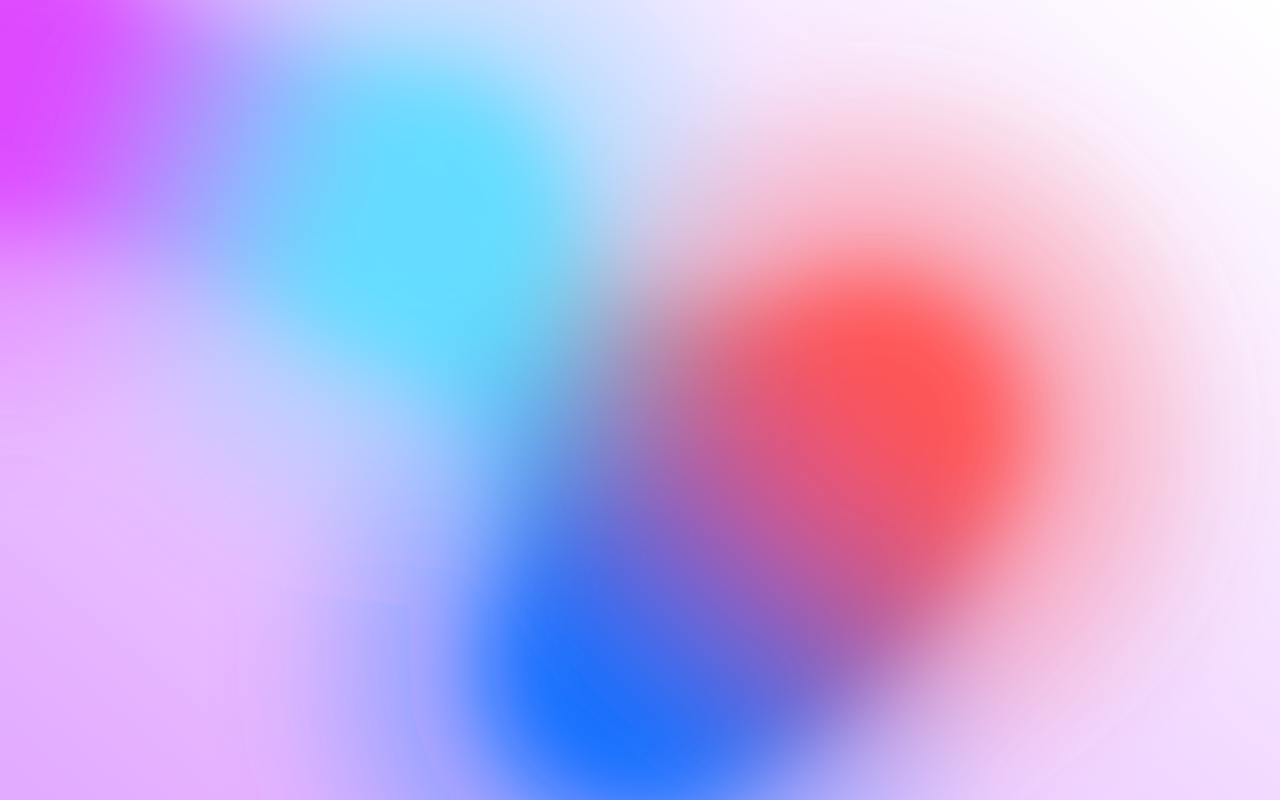
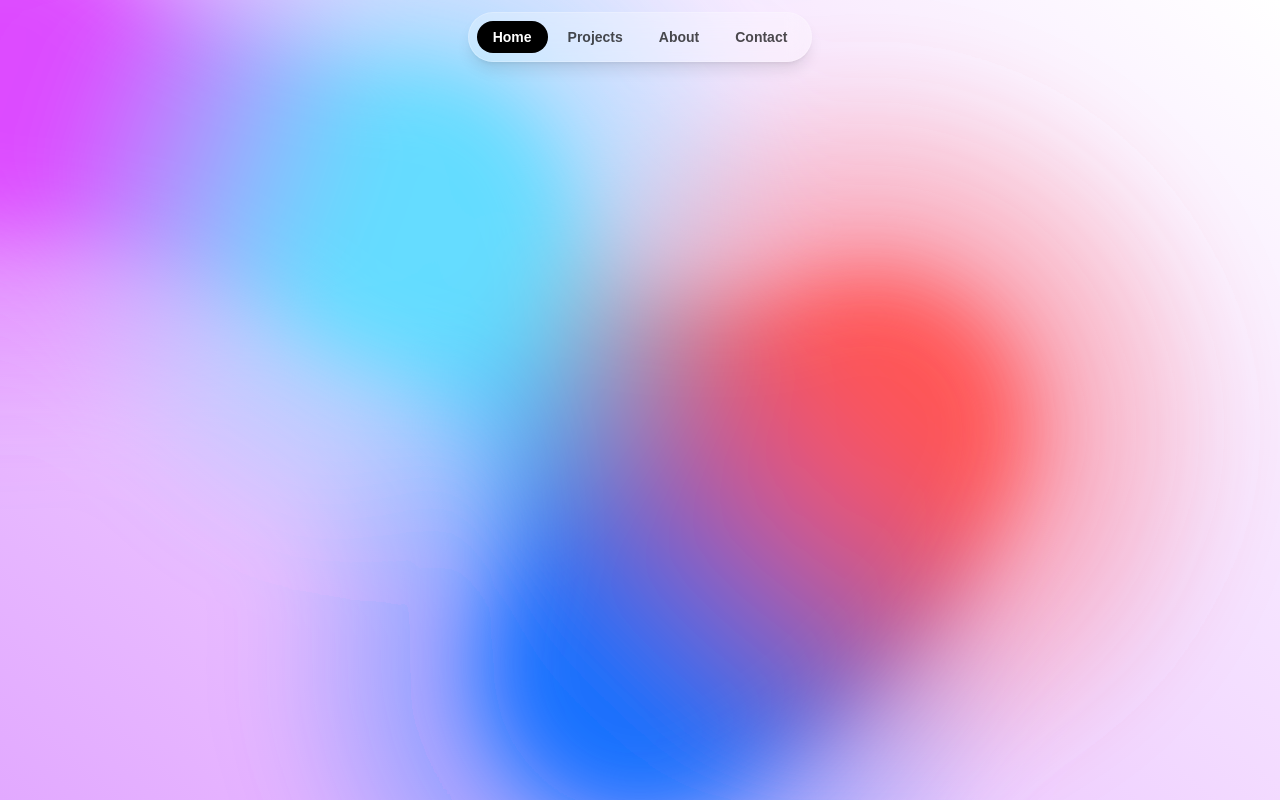
Before and after one commit to mkafw/glassmorphism, a Next.js app: page / in a window 1280 px wide. Built offline with nearby package versions, Linux system fonts and the light colour scheme.

Commit message:
Added Glass Navbar

```diff
--- a/app/globals.css
+++ b/app/globals.css
@@ -1,6 +1,12 @@
 @tailwind base;
 @tailwind components;
 @tailwind utilities;
+
+@layer base {
+  .navbar-item {
+    @apply px-4 py-1.5 rounded-full text-black/70 text-sm font-semibold hover:bg-black/10 hover:text-black transition duration-300;
+  }
+}
 
 :root {
   --color-bg1: rgb(226, 169, 255);
--- a/app/page.tsx
+++ b/app/page.tsx
@@ -1,6 +1,9 @@
+import Navbar from "@/sections/Navbar";
+
 export default function Home() {
   return (
-    <>
+    <div>
+      <Navbar />
       <div className="gradient-bg">
         <svg xmlns="http://www.w3.org/2000/svg">
           <defs>
@@ -28,6 +31,6 @@ export default function Home() {
           <div className="g5"></div>
         </div>
       </div>
-    </>
+    </div>
   );
 }
--- /dev/null
+++ b/sections/Navbar.tsx
@@ -0,0 +1,27 @@
+import React from "react";
+
+const Navbar = () => {
+  return (
+    <div className="flex justify-center items-center fixed top-3 w-full z-10">
+      <nav className="flex gap-1 p-2 border border-white/20 rounded-full bg-white/30 backdrop-blur-md shadow-lg">
+        <a
+          href="#"
+          className="navbar-item  bg-black text-white hover:bg-black/70 hover:text-white"
+        >
+          Home
+        </a>
+        <a href="#" className="navbar-item">
+          Projects
+        </a>
+        <a href="#" className="navbar-item">
+          About
+        </a>
+        <a href="#" className="navbar-item">
+          Contact
+        </a>
+      </nav>
+    </div>
+  );
+};
+
+export default Navbar;
--- a/tailwind.config.ts
+++ b/tailwind.config.ts
@@ -3,10 +3,16 @@ import type { Config } from "tailwindcss";
 export default {
   content: [
     "./pages/**/*.{js,ts,jsx,tsx,mdx}",
+    "./sections/**/*.{js,ts,jsx,tsx,mdx}",
     "./components/**/*.{js,ts,jsx,tsx,mdx}",
     "./app/**/*.{js,ts,jsx,tsx,mdx}",
   ],
   theme: {
+    screens: {
+      sm: "375px",
+      md: "768px",
+      lg: "1200px",
+    },
     extend: {
       colors: {
         background: "var(--background)",
```
